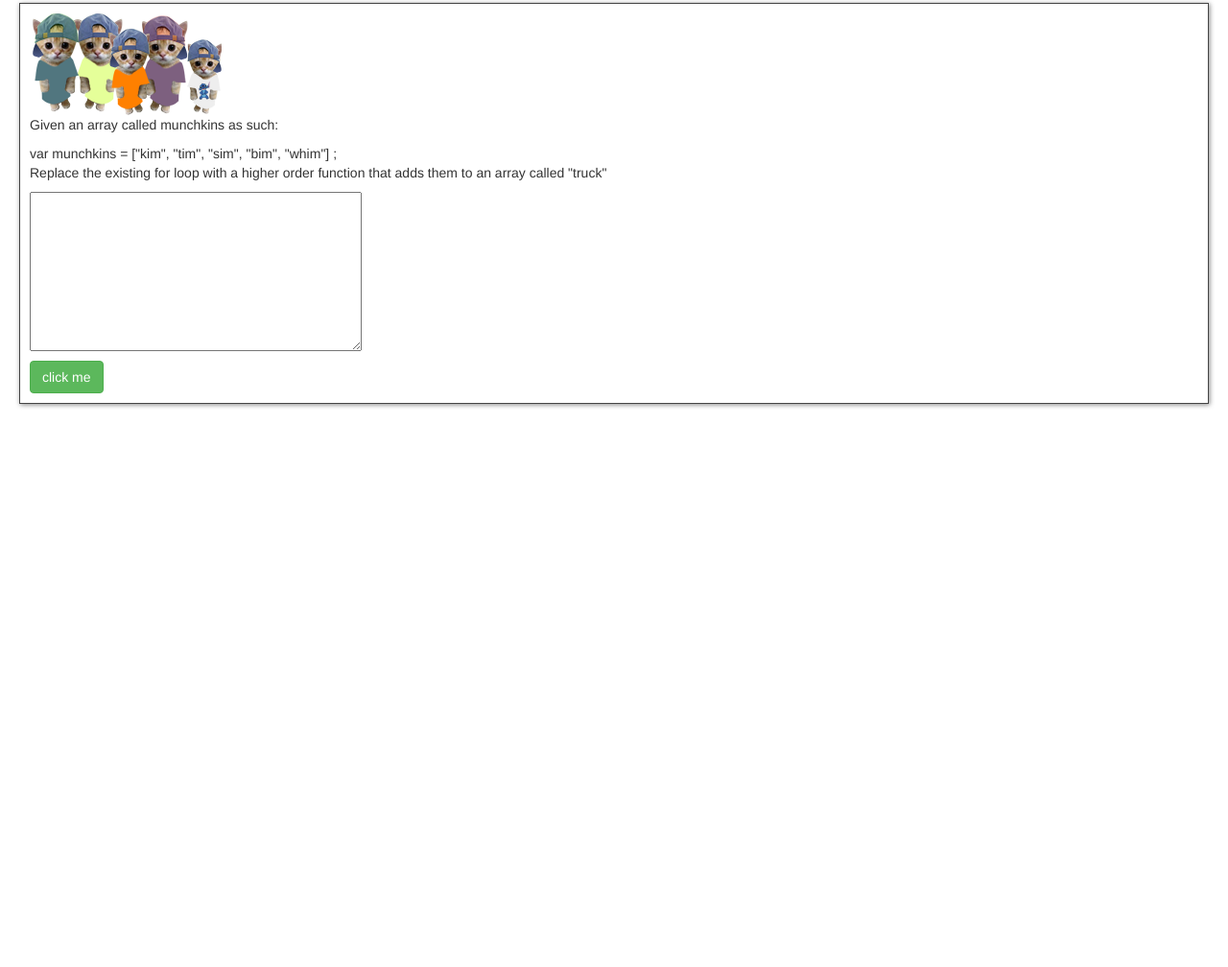
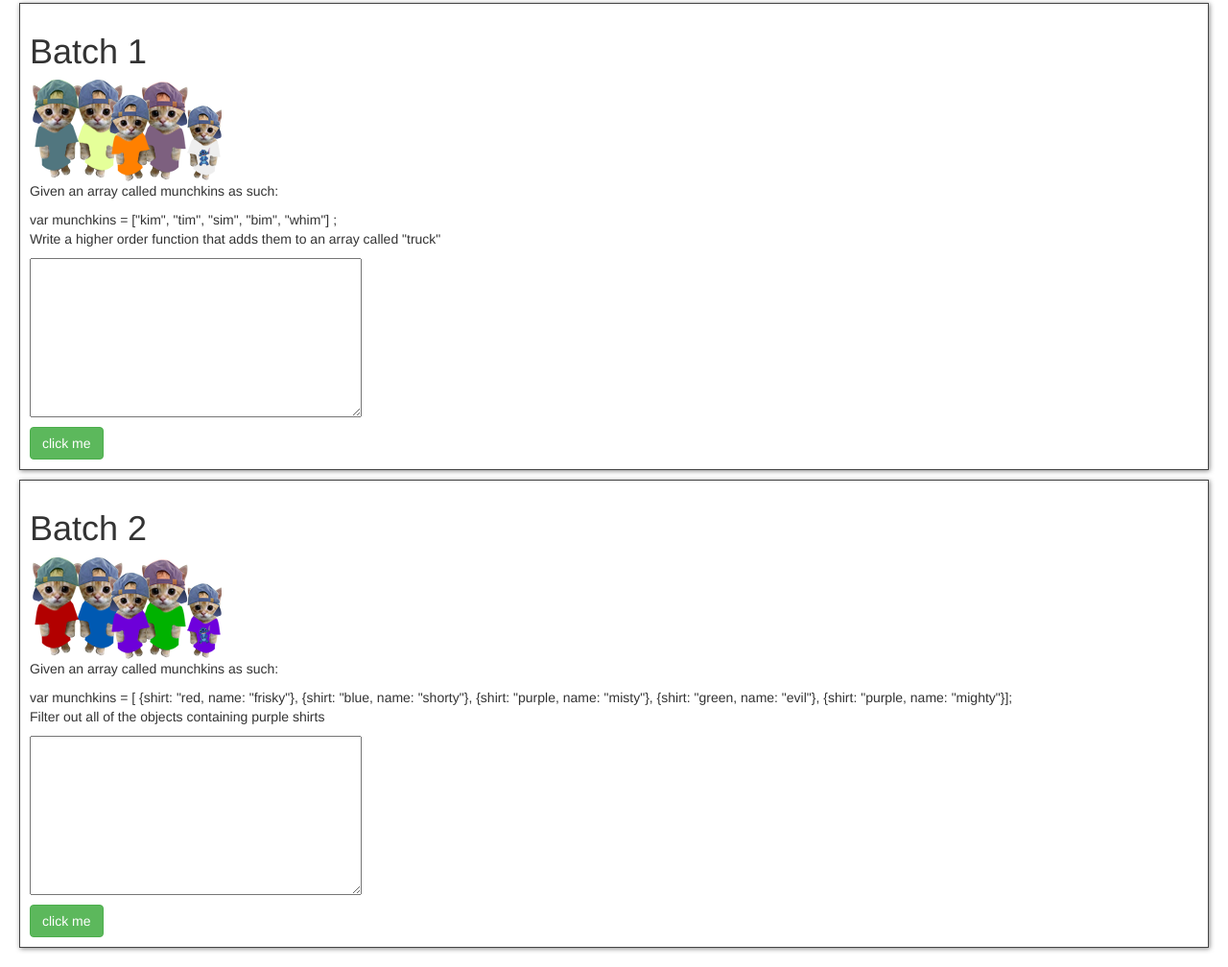
Before and after one commit to thexande/higher_order_munchkins, a plain HTML site: page index.html in a window 1280 px wide. Shown: the part 107-1115 px from the top of the page at 96% size. Before the commit the page ends 800 px from the top, so only its background shows below. Drawn offline with nearby package versions, Linux system fonts and the light colour scheme.

Commit message:
add second box for filter

```diff
--- a/file.js
+++ b/file.js
@@ -1,5 +1,6 @@
 var munchkins = ["kim", "tim", "sim", "bim", "whim"] ;
 $("#cats2_image").hide();
+$("#catsfilter2_image").hide();
 
 $("#munchies1trigger").on("click", function (){
     $("#cats1_image").show();
--- a/index.html
+++ b/index.html
@@ -11,11 +11,12 @@
     For each text box, enter a higher order function to operate on the given array of munchkins.
 
     <div class="content_div blocked">
+      <h1> Batch 1 </h1>
       <img src="images/cats1.png" id="cats1_image" />
       <p>Given an array called munchkins as such: </p>
         var munchkins = ["kim", "tim", "sim", "bim", "whim"] ;
       <p>
-        Replace the existing for loop with a higher order function
+        Write a higher order function
         that adds them to an array called "truck"
       </p>
 
@@ -26,6 +27,30 @@
       <img src="images/cats2.png" id="cats2_image" class="blocked" />
     </div>
 
+    <!--- filter --->
+
+    <div class="content_div blocked">
+      <h1> Batch 2 </h1>
+      <img src="images/cats_filter1.png" id="catsfilter1_image" />
+      <p>Given an array called munchkins as such: </p>
+        var munchkins = [ {shirt: "red, name: "frisky"},
+        {shirt: "blue, name: "shorty"},
+        {shirt: "purple, name: "misty"},
+        {shirt: "green, name: "evil"},
+        {shirt: "purple, name: "mighty"}];
+
+      <p>
+         Filter out all of the objects containing purple shirts
+      </p>
+
+
+      <textarea name="munchies2" rows="8" cols="40" id="munchies2" class="blocked"></textarea>
+      <button type="button" name="button" id="munchies2trigger" class="btn btn-success blocked">click me</button>
+      <div id="munchies2div"></div>
+      <img src="images/cats_filter2.png" id="catsfilter2_image" class="blocked" />
+    </div>
+    <!-- end filter -->
+
   </body>
   <script src="https://code.jquery.com/jquery-2.2.3.min.js"  integrity="sha256-a23g1Nt4dtEYOj7bR+vTu7+T8VP13humZFBJNIYoEJo="   crossorigin="anonymous"></script>
   <script src="file.js"></script>
```
Also changed, not shown: images/cats_filter1.png (added), images/cats_filter2.png (added).
